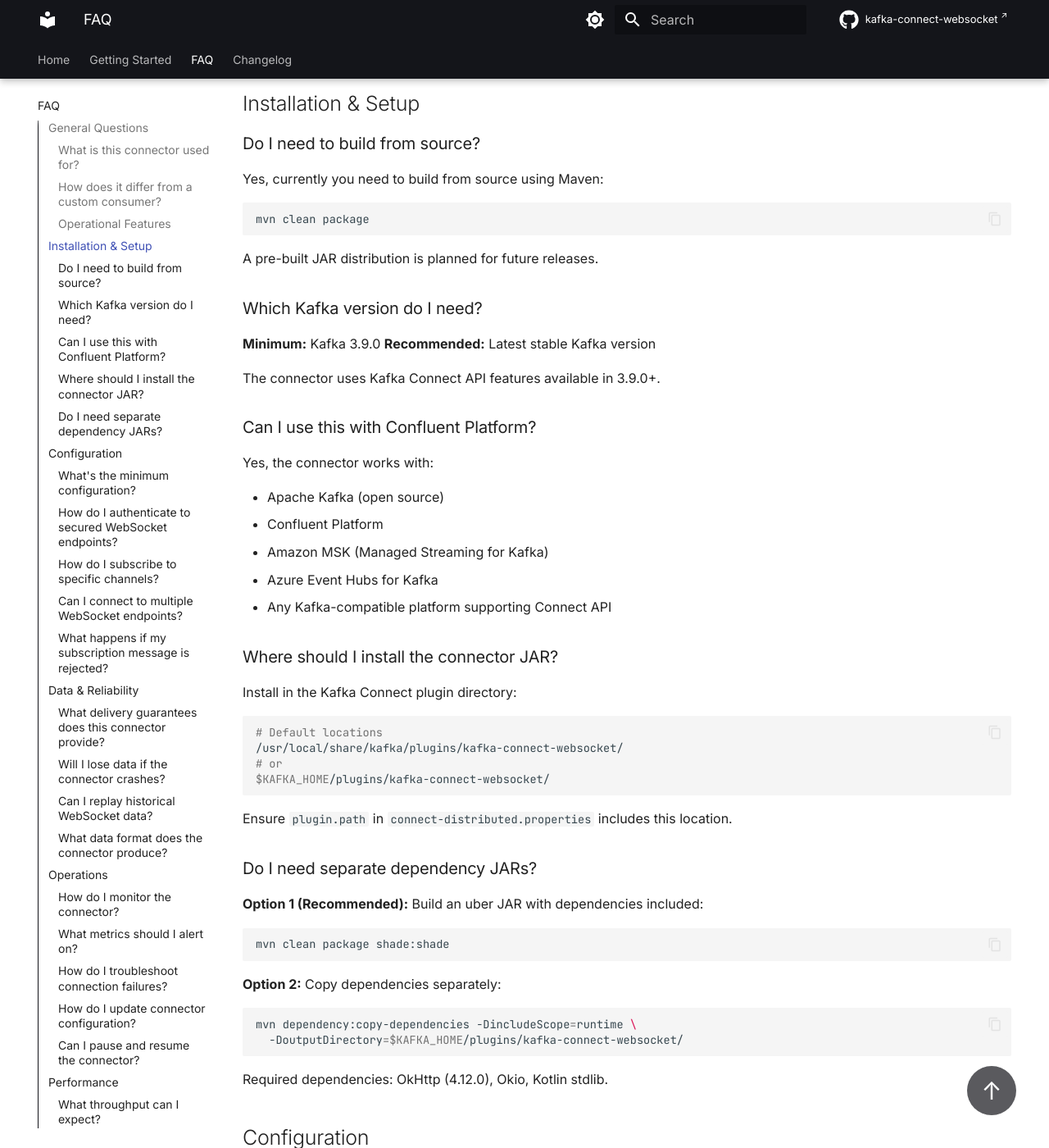
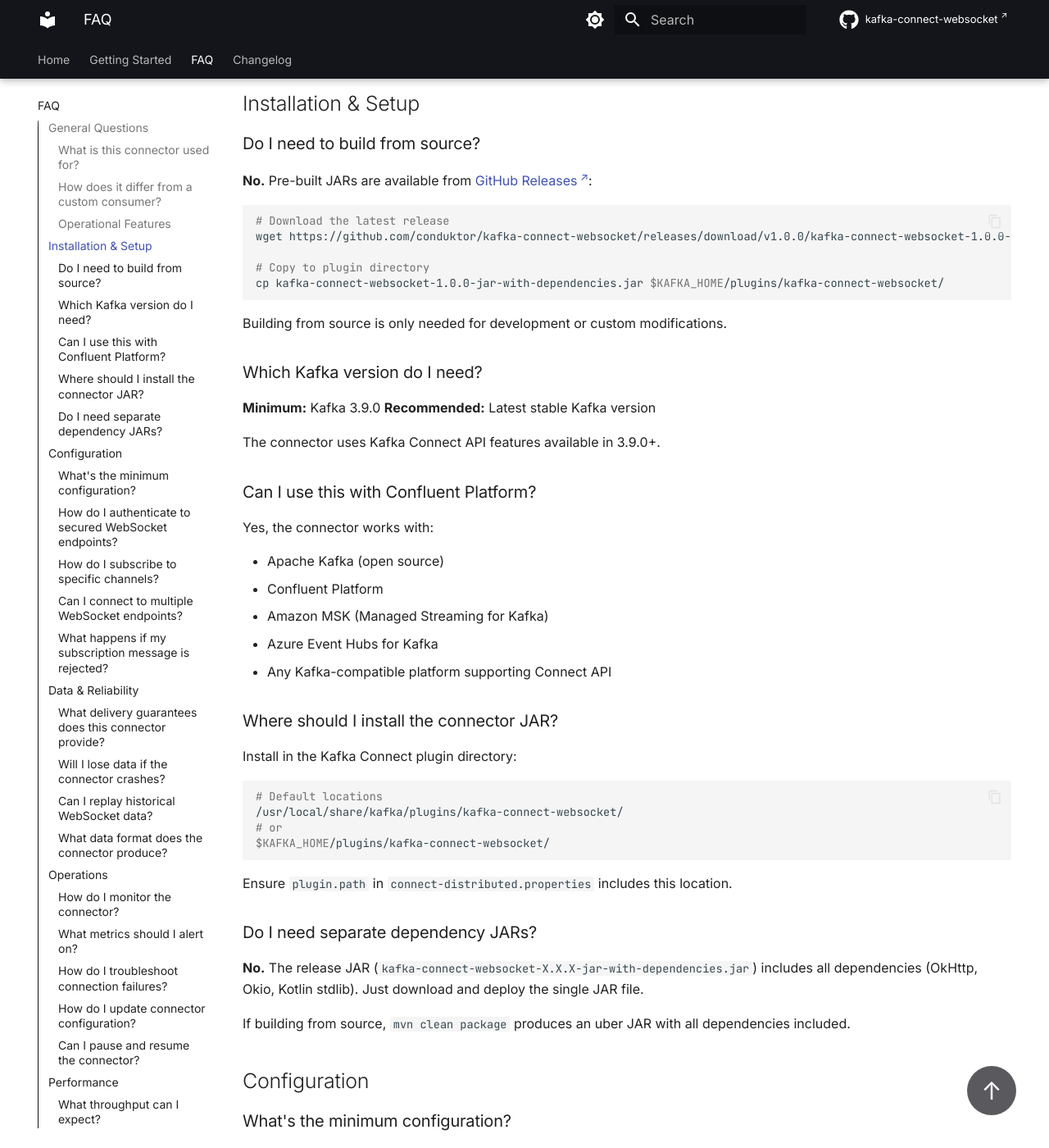
Before and after one commit to conduktor/kafka-connect-websocket, an MkDocs documentation site: the page built from docs/faq.md, in a window 1280 px wide and 1400 px high, scrolled down 1459 px. Shown: the whole window at 82% size. Built offline with MkDocs 1.6.1 and Material for MkDocs 9.7.7, drawn with Linux system fonts in a browser that asks for light colours; comment, search, counter and statistics services are not loaded; the version menu is left out; some of the changed text lies outside the part shown.

Commit message:
Fix FAQ to reflect release process instead of building from source
- "Do I need to build from source?" now correctly says "No" with GitHub Release links
- "Do I need separate dependency JARs?" simplified - uber JAR includes all dependencies
- Docker example updated to use single uber JAR
- OkHttp error troubleshooting points to correct release JAR

````diff
--- a/docs/faq.md
+++ b/docs/faq.md
@@ -44,13 +44,17 @@
 
 ### Do I need to build from source?
 
-Yes, currently you need to build from source using Maven:
+**No.** Pre-built JARs are available from [GitHub Releases](https://github.com/conduktor/kafka-connect-websocket/releases):
 
 ```bash
-mvn clean package
+# Download the latest release
+wget https://github.com/conduktor/kafka-connect-websocket/releases/download/v1.0.0/kafka-connect-websocket-1.0.0-jar-with-dependencies.jar
+
+# Copy to plugin directory
+cp kafka-connect-websocket-1.0.0-jar-with-dependencies.jar $KAFKA_HOME/plugins/kafka-connect-websocket/
 ```
 
-A pre-built JAR distribution is planned for future releases.
+Building from source is only needed for development or custom modifications.
 
 ### Which Kafka version do I need?
 
@@ -84,18 +88,9 @@
 
 ### Do I need separate dependency JARs?
 
-**Option 1 (Recommended):** Build an uber JAR with dependencies included:
-```bash
-mvn clean package shade:shade
-```
+**No.** The release JAR (`kafka-connect-websocket-X.X.X-jar-with-dependencies.jar`) includes all dependencies (OkHttp, Okio, Kotlin stdlib). Just download and deploy the single JAR file.
 
-**Option 2:** Copy dependencies separately:
-```bash
-mvn dependency:copy-dependencies -DincludeScope=runtime \
-  -DoutputDirectory=$KAFKA_HOME/plugins/kafka-connect-websocket/
-```
-
-Required dependencies: OkHttp (4.12.0), Okio, Kotlin stdlib.
+If building from source, `mvn clean package` produces an uber JAR with all dependencies included.
 
 ## Configuration
 
@@ -465,16 +460,13 @@
 
 ### Why do I get "NoClassDefFoundError: okhttp3/WebSocket"?
 
-**Cause:** Missing OkHttp dependency.
+**Cause:** Using the wrong JAR file (connector JAR without dependencies).
 
-**Solution:**
+**Solution:** Use the uber JAR from [GitHub Releases](https://github.com/conduktor/kafka-connect-websocket/releases):
+
 ```bash
-# Option 1: Use uber JAR
-mvn clean package shade:shade
-
-# Option 2: Copy dependencies
-mvn dependency:copy-dependencies -DincludeScope=runtime \
-  -DoutputDirectory=$KAFKA_HOME/plugins/kafka-connect-websocket/
+# Download the jar-with-dependencies (includes OkHttp)
+wget https://github.com/conduktor/kafka-connect-websocket/releases/download/v1.0.0/kafka-connect-websocket-1.0.0-jar-with-dependencies.jar
 ```
 
 ### Why is my queue constantly full?
@@ -522,16 +514,14 @@
 
 ### Does this work with Docker?
 
-Yes, create a custom Kafka Connect Docker image:
+Yes. See the `examples/` directory for a complete Docker Compose setup, or create a custom image:
 
 ```dockerfile
 FROM confluentinc/cp-kafka-connect:7.5.0
 
-# Copy connector and dependencies
-COPY kafka-connect-websocket-1.0.0.jar /usr/share/confluent-hub-components/kafka-connect-websocket/
-COPY okhttp-4.12.0.jar /usr/share/confluent-hub-components/kafka-connect-websocket/
-COPY okio-*.jar /usr/share/confluent-hub-components/kafka-connect-websocket/
-COPY kotlin-stdlib-*.jar /usr/share/confluent-hub-components/kafka-connect-websocket/
+# Copy the uber JAR (includes all dependencies)
+COPY kafka-connect-websocket-1.0.0-jar-with-dependencies.jar \
+  /usr/share/confluent-hub-components/kafka-connect-websocket/
 ```
 
 ## Still Have Questions?
````
